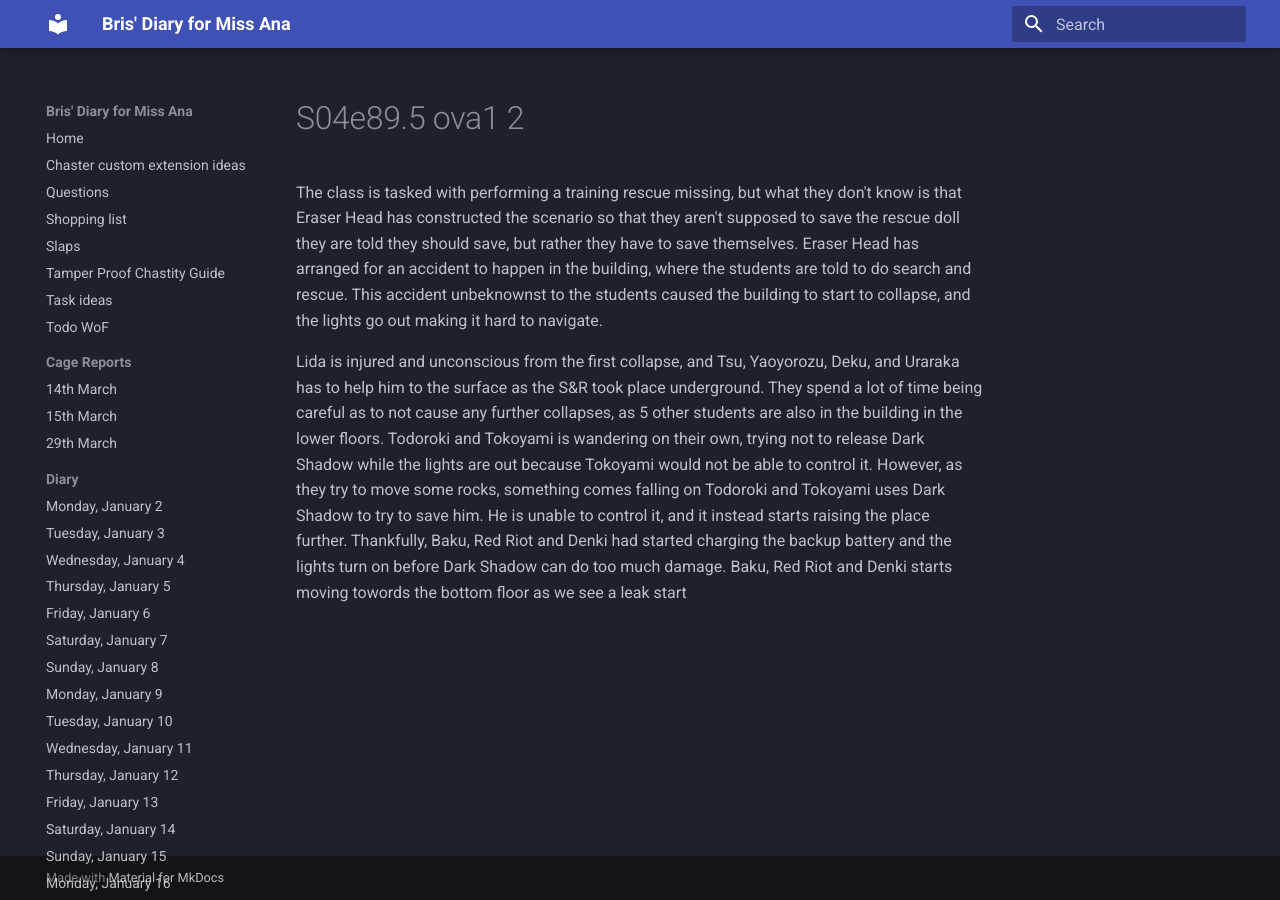
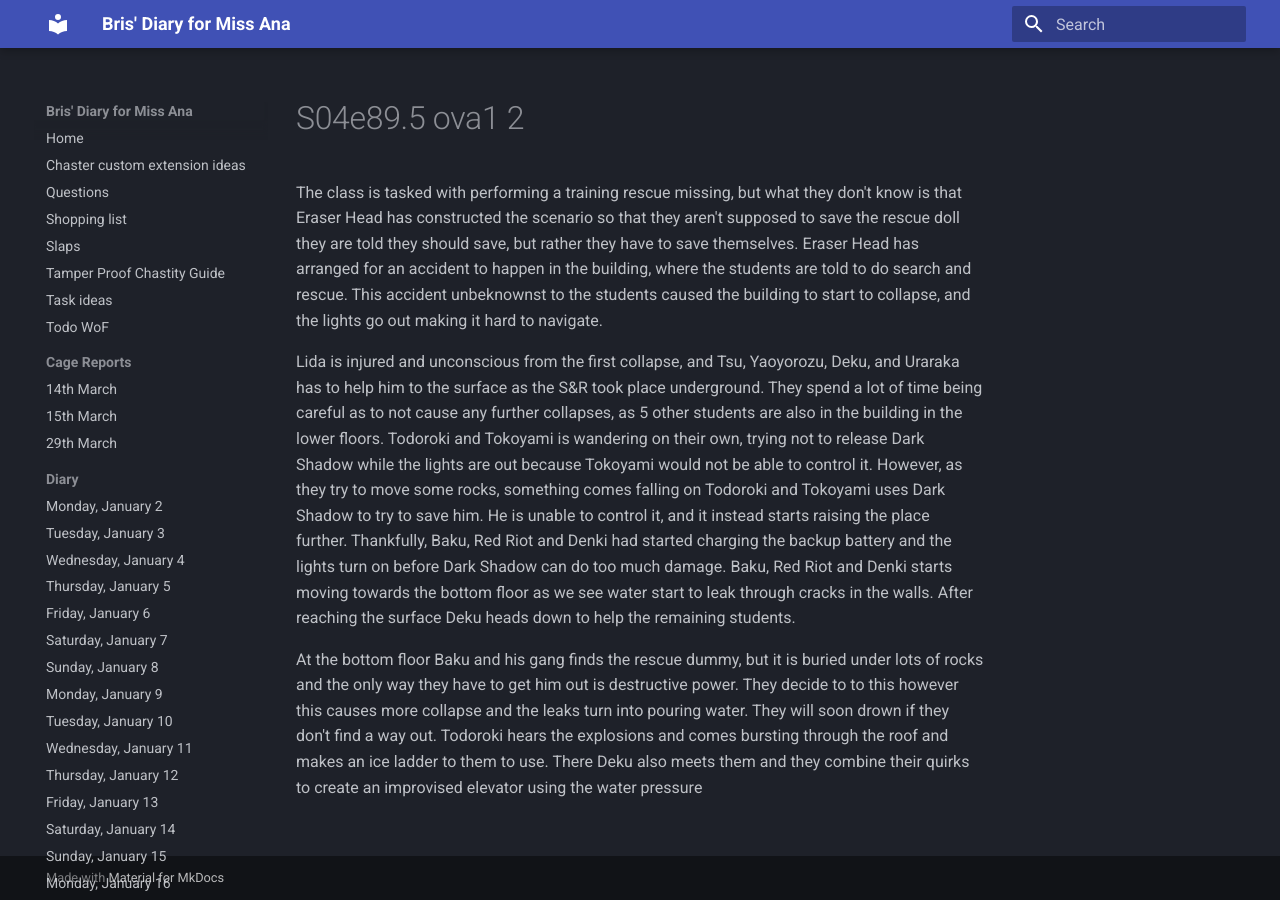
Before and after one commit to bris00/DFMA, an MkDocs documentation site: the page built from diary/Series/My Hero Academia/s04e89.5-ova1-2.md, in a window 1280 px wide. Built offline with MkDocs 1.6.1 and Material for MkDocs 9.7.7, drawn with Linux system fonts in a browser that asks for light colours.

Commit message:
vault backup: 2023-04-13 08:36:56
Affected files:
diary/Series/My Hero Academia/s04e89.5-ova1-2.md

```diff
--- a/diary/Series/My Hero Academia/s04e89.5-ova1-2.md
+++ b/diary/Series/My Hero Academia/s04e89.5-ova1-2.md
@@ -1,3 +1,5 @@
 The class is tasked with performing a training rescue missing, but what they don't know is that Eraser Head has constructed the scenario so that they aren't supposed to save the rescue doll they are told they should save, but rather they have to save themselves. Eraser Head has arranged for an accident to happen in the building, where the students are told to do search and rescue. This accident unbeknownst to the students caused the building to start to collapse, and the lights go out making it hard to navigate.
 
-Lida is injured and unconscious from the first collapse, and Tsu, Yaoyorozu, Deku, and Uraraka has to help him to the surface as the S&R took place underground. They spend a lot of time being careful as to not cause any further collapses, as 5 other students are also in the building in the lower floors. Todoroki and Tokoyami is wandering on their own, trying not to release Dark Shadow while the lights are out because Tokoyami would not be able to control it. However, as they try to move some rocks, something comes falling on Todoroki and Tokoyami uses Dark Shadow to try to save him. He is unable to control it, and it instead starts raising the place further. Thankfully, Baku, Red Riot and Denki had started charging the backup battery and the lights turn on before Dark Shadow can do too much damage. Baku, Red Riot and Denki starts moving towords the bottom floor as we see a leak start
+Lida is injured and unconscious from the first collapse, and Tsu, Yaoyorozu, Deku, and Uraraka has to help him to the surface as the S&R took place underground. They spend a lot of time being careful as to not cause any further collapses, as 5 other students are also in the building in the lower floors. Todoroki and Tokoyami is wandering on their own, trying not to release Dark Shadow while the lights are out because Tokoyami would not be able to control it. However, as they try to move some rocks, something comes falling on Todoroki and Tokoyami uses Dark Shadow to try to save him. He is unable to control it, and it instead starts raising the place further. Thankfully, Baku, Red Riot and Denki had started charging the backup battery and the lights turn on before Dark Shadow can do too much damage. Baku, Red Riot and Denki starts moving towards the bottom floor as we see water start to leak through cracks in the walls. After reaching the surface Deku heads down to help the remaining students.
+
+At the bottom floor Baku and his gang finds the rescue dummy, but it is buried under lots of rocks and the only way they have to get him out is destructive power. They decide to to this however this causes more collapse and the leaks turn into pouring water. They will soon drown if they don't find a way out. Todoroki hears the explosions and comes bursting through the roof and makes an ice ladder to them to use. There Deku also meets them and they combine their quirks to create an improvised elevator using the water pressure
```
